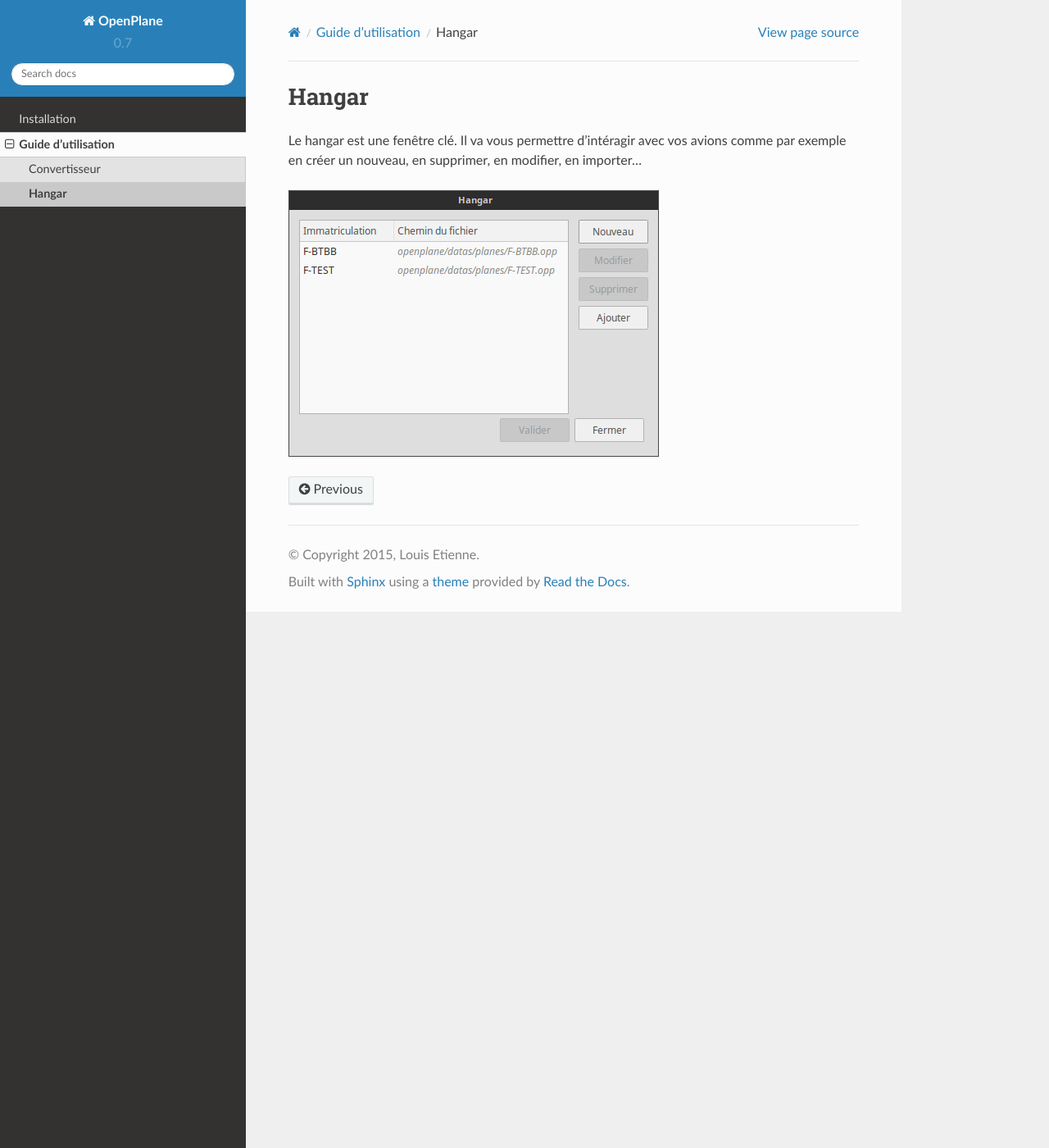
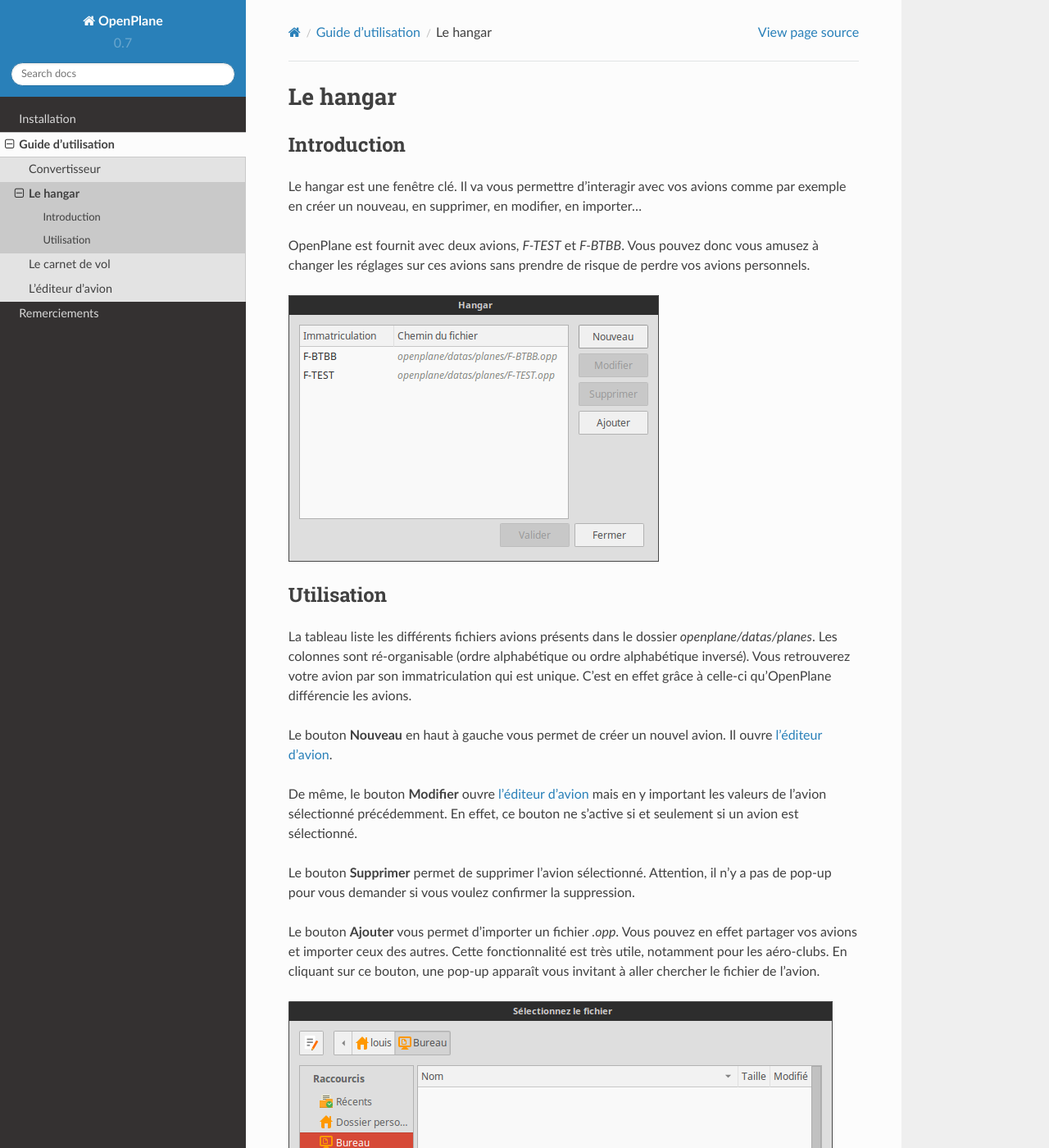
Before and after one commit to louis-etne/OpenPlane-GTK, a Sphinx documentation site: the page built from docs/source/tutorial/hangar.rst, in a window 1280 px wide and 1400 px high. Shown: the whole window at 82% size. Built offline with Sphinx 7.4.7 and the Read the Docs theme 2.0.0, drawn with Linux system fonts in a browser that asks for light colours; some of the changed text lies outside the part shown.

Commit message:
Ajout de la page de remerciements et rédaction du Hangar

```diff
--- a/docs/source/index.rst
+++ b/docs/source/index.rst
@@ -7,6 +7,11 @@
 
 Ce wiki vous montrera comment installer et utiliser les différents modules d'OpenPlane.
 
+Tous les screens utilisés dans ce wiki viennent soit de moi (Linux Mint Cinnamon 17.2 avec le thème Numix),
+soit de `WinXaito <https://zestedesavoir.com/membres/voir/WinXaito/>`_ (Windows 10).
+
+.. image:: images/logo.png
+
 Sommaire
 ========
 
--- a/docs/source/tutorial/converter.rst
+++ b/docs/source/tutorial/converter.rst
@@ -1,6 +1,8 @@
 Convertisseur
 =============
 
+Introduction
+------------
 .. image:: ../images/converter.png
 
 Le convertisseur est la première fenêtre à avoir été codée. Comme son nom l'indique,
--- a/docs/source/tutorial/hangar.rst
+++ b/docs/source/tutorial/hangar.rst
@@ -1,7 +1,45 @@
-Hangar
-======
-Le hangar est une fenêtre clé. Il va vous permettre d'intéragir avec vos
+Le hangar
+=========
+
+Introduction
+------------
+Le hangar est une fenêtre clé. Il va vous permettre d’interagir avec vos
 avions comme par exemple en créer un nouveau, en supprimer, en modifier,
 en importer...
 
+OpenPlane est fournit avec deux avions, *F-TEST* et *F-BTBB*. Vous pouvez donc
+vous amusez à changer les réglages sur ces avions sans prendre de risque de perdre
+vos avions personnels.
+
 .. image:: ../images/hangar.png
+
+Utilisation
+-----------
+La tableau liste les différents fichiers avions présents dans le dossier `openplane/datas/planes`.
+Les colonnes sont ré-organisable (ordre alphabétique ou ordre alphabétique inversé).
+Vous retrouverez votre avion par son immatriculation qui est unique. C'est en effet grâce
+à celle-ci qu'OpenPlane différencie les avions.
+
+Le bouton **Nouveau** en haut à gauche vous permet de créer un nouvel avion. Il
+ouvre `l'éditeur d'avion <plane_editor.html>`_.
+
+De même, le bouton **Modifier** ouvre `l'éditeur d'avion <plane_editor.html>`_ mais
+en y important les valeurs de l'avion sélectionné précédemment. En effet, ce bouton
+ne s'active si et seulement si un avion est sélectionné.
+
+Le bouton **Supprimer** permet de supprimer l'avion sélectionné. Attention, il n'y a
+pas de pop-up pour vous demander si vous voulez confirmer la suppression.
+
+Le bouton **Ajouter** vous permet d'importer un fichier *.opp*. Vous pouvez en effet
+partager vos avions et importer ceux des autres. Cette fonctionnalité est très utile,
+notamment pour les aéro-clubs. En cliquant sur ce bouton, une pop-up apparaît vous
+invitant à aller chercher le fichier de l'avion.
+
+.. image:: ../images/import_plane.png
+
+Un fichier *OpenPlane Plane* est en faite un fichier **.opp**.
+
+Enfin, les deux derniers boutons permettent soit de fermer le hangar avec **Fermer** ou
+alors de sélectionner un avion avec **Valider**. Ce dernier ne s'active que si le hangar
+est utilisé comme un sélectionneur d'avion. Vous pourrez retrouver un exemple de cette
+utilisation dans le `carnet de vol <logbook.html>`_.
--- /dev/null
+++ b/docs/source/tutorial/logbook.rst
@@ -0,0 +1,5 @@
+Le carnet de vol
+================
+
+Introduction
+------------
--- /dev/null
+++ b/docs/source/tutorial/plane_editor.rst
@@ -0,0 +1,5 @@
+L'éditeur d'avion
+=================
+
+Introduction
+------------
```
Also changed, not shown: other parts of docs/source/index.rst (+1 -0 lines), docs/source/thanks.rst (added, +27 -0 lines), docs/source/images/import_plane.png (added), docs/source/images/logo.png (added).
